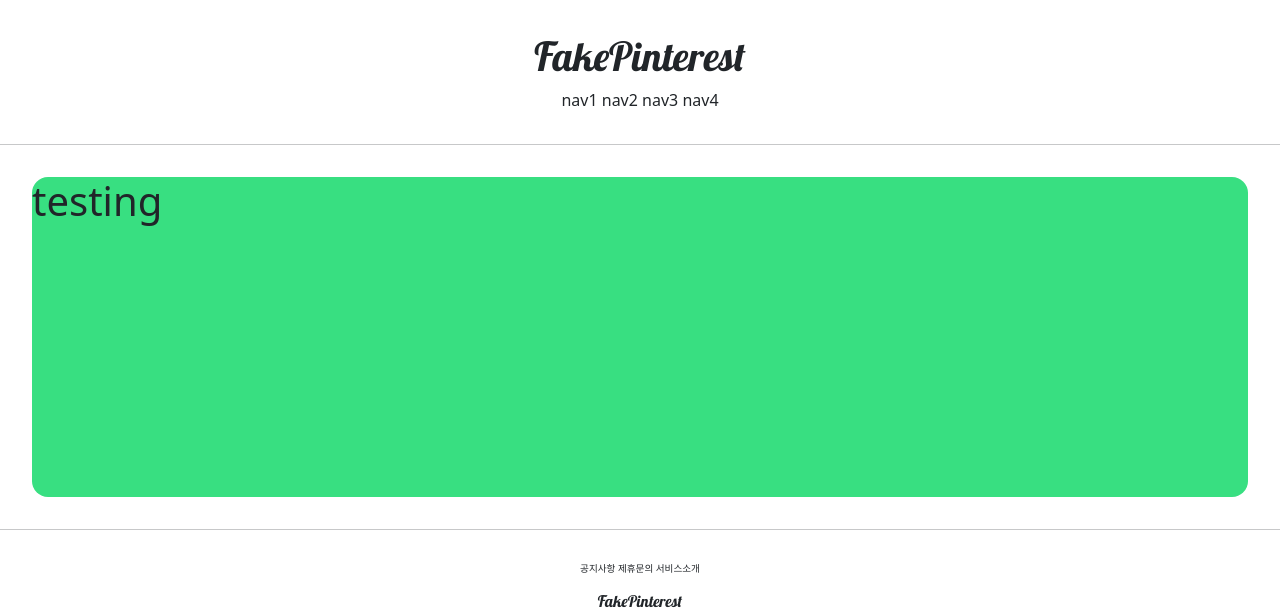
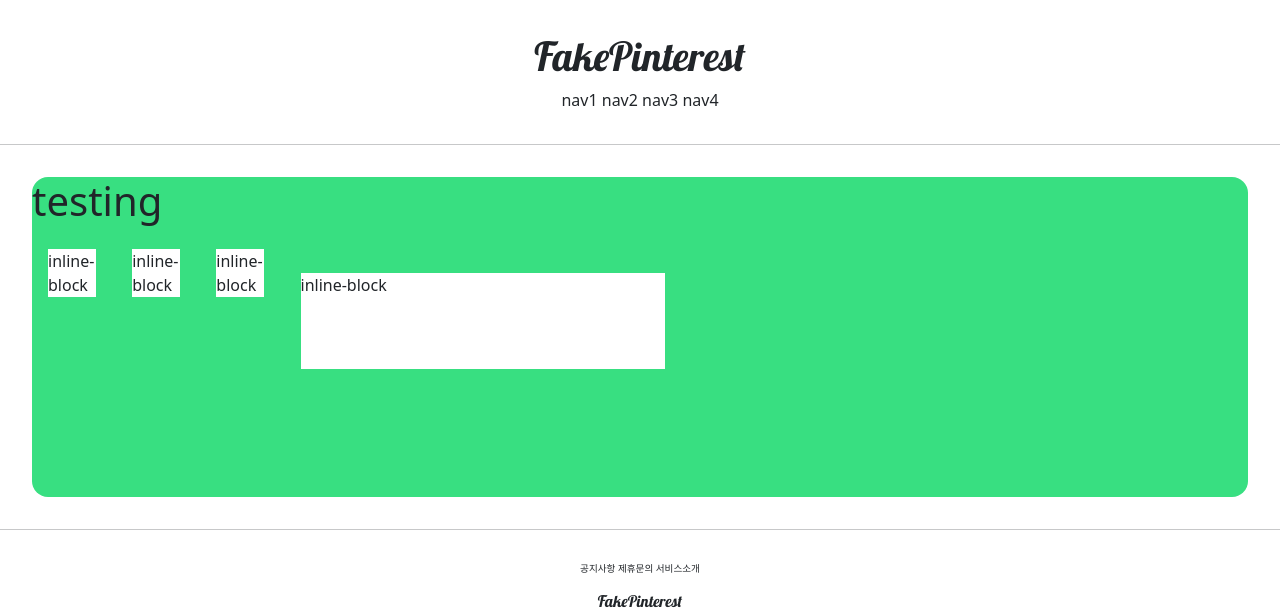
Before and after one commit to Rekite/CloneCoding, a Django app: page /account/hello_world/ in a window 1280 px wide. Shown: the top 610 px of the page. Run offline with Django 3.2, Linux system fonts and the light colour scheme.

Commit message:
Practice css

```diff
--- a/FakePinterest/fakepinterest/accountapp/templates/accountapp/hello_world.html
+++ b/FakePinterest/fakepinterest/accountapp/templates/accountapp/hello_world.html
@@ -1,10 +1,24 @@
 {% extends 'base.html' %}
+<!-- 1rem = 16px -->
+{% block content %}
+    <style>
+        .testing {
+            background-color: white;
+            height: 3rem;
+            width: 3rem;
+            margin: 1rem;
 
-{% block content %}
+        }
+    </style>
     <div style="height: 20rem; background-color: #38df81; border-radius: 1rem; margin: 2rem;">
         <h1>
             testing
         </h1>
 
+        <div class="testing" style="display: inline-block; width: 48px; height: 48px">inline-block</div>
+        <div class="testing" style="display: inline-block; width: 3em; height: 3em">inline-block</div>
+        <div class="testing" style="display: inline-block; width: 3rem; height: 3rem">inline-block</div>
+        <div class="testing" style="display: inline-block; width: 30%; height: 30%">inline-block</div>
+
     </div>
 {% endblock %}
```
